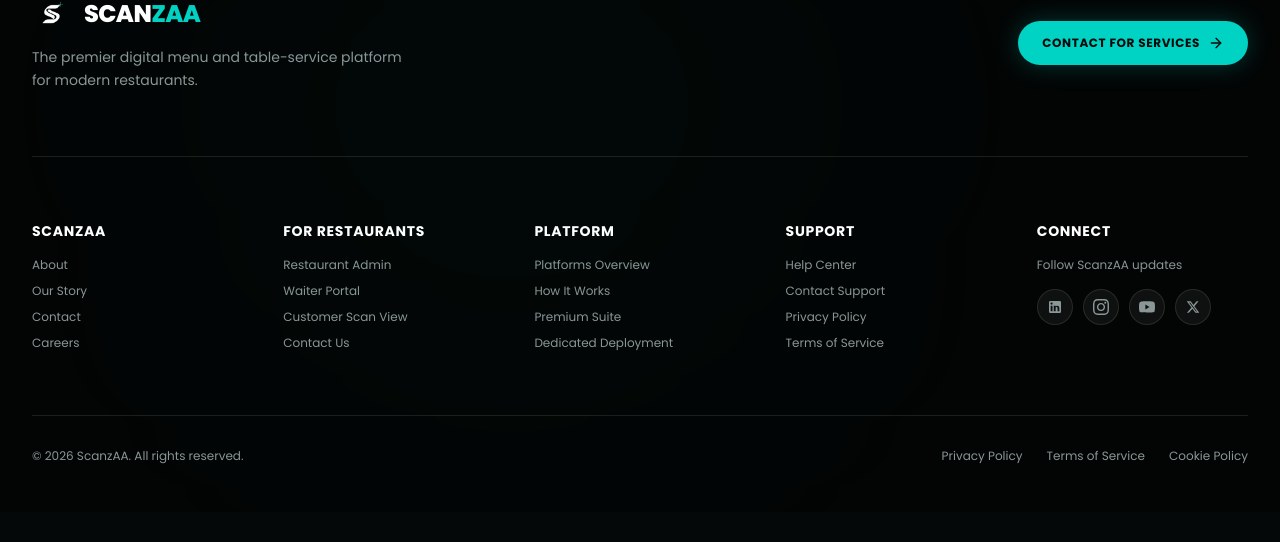
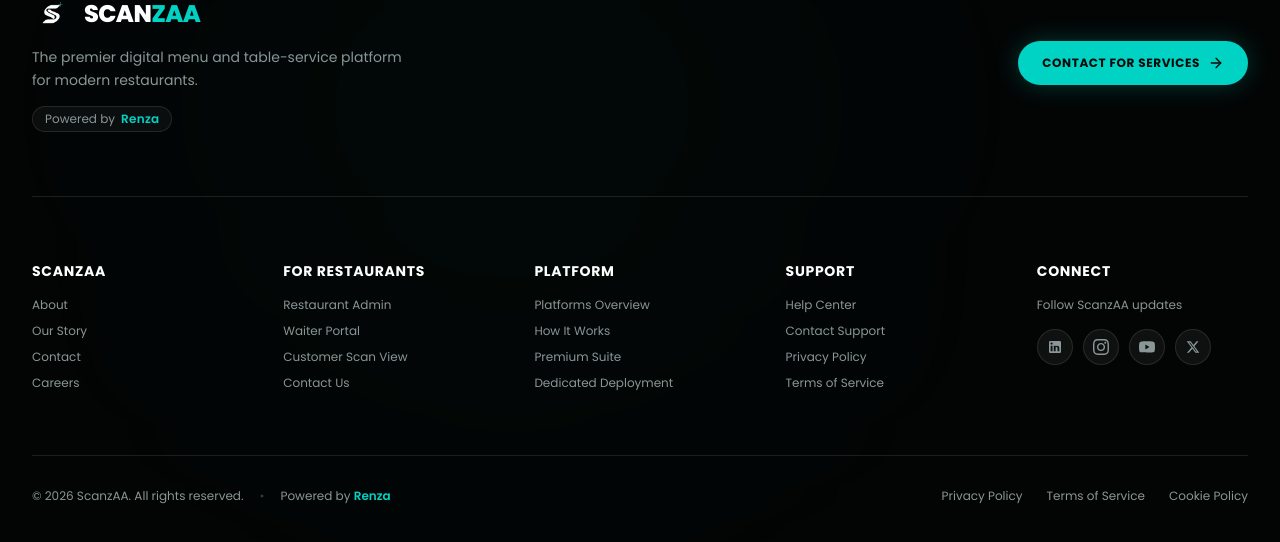
Before and after one commit to RenzaTech/Scanzaa_landing_page, a React (Vite) app in the folder Frontend/: page / in a window 1280 px wide. Shown: the part 6365-6907 px from the top of the page. Before the commit the page ends 6877 px from the top, so only its background shows below. Built offline with nearby package versions, Linux system fonts and the light colour scheme.

Commit message:
feat: add SplashScreen and Footer components

```diff
--- a/Frontend/src/components/Footer.jsx
+++ b/Frontend/src/components/Footer.jsx
@@ -59,6 +59,10 @@
             <p className="text-xs sm:text-sm text-[#8B9696] max-w-sm mt-3 leading-relaxed">
               The premier digital menu and table-service platform for modern restaurants.
             </p>
+            <div className="mt-3.5 inline-flex items-center gap-1.5 px-3 py-1 rounded-full bg-white/[0.04] border border-white/10 text-xs text-[#8B9696]">
+              <span>Powered by</span>
+              <span className="font-semibold text-[#00D2C4] tracking-wide">Renza</span>
+            </div>
           </div>
 
           <div>
@@ -163,8 +167,12 @@
 
         {/* Bottom Bar Divider & Copyright */}
         <div className="pt-8 border-t border-white/10 flex flex-col sm:flex-row items-center justify-between gap-4 text-xs text-[#8B9696]">
-          <div>
-            © 2026 ScanzAA. All rights reserved.
+          <div className="flex flex-col sm:flex-row items-center gap-2 sm:gap-4">
+            <span>© 2026 ScanzAA. All rights reserved.</span>
+            <span className="hidden sm:inline text-white/20">•</span>
+            <span>
+              Powered by <span className="font-semibold text-[#00D2C4]">Renza</span>
+            </span>
           </div>
           <div className="flex items-center gap-6">
             <a href="#" className="hover:text-white transition-colors">Privacy Policy</a>
--- a/Frontend/src/components/SplashScreen.jsx
+++ b/Frontend/src/components/SplashScreen.jsx
@@ -7,6 +7,7 @@
   const bgImgRef = useRef(null);
   const glowRef = useRef(null);
   const logoBoxRef = useRef(null);
+  const poweredRef = useRef(null);
 
   useEffect(() => {
     // 1. Lock scrolling during splash intro
@@ -36,6 +37,9 @@
 
       // Initial States
       gsap.set(logoBoxRef.current, { opacity: 0, scale: 0.75, y: 25 });
+      if (poweredRef.current) {
+        gsap.set(poweredRef.current, { opacity: 0, y: 15 });
+      }
       gsap.set(glowRef.current, { opacity: 0, scale: 0.7 });
       gsap.set(containerRef.current, { clipPath: 'circle(150% at 50% 50%)' });
       if (bgImgRef.current) {
@@ -68,6 +72,16 @@
         ease: 'power3.out'
       }, 0.2);
 
+      // 0.40s: "Powered by Renza" appears smoothly
+      if (poweredRef.current) {
+        tl.to(poweredRef.current, {
+          opacity: 1,
+          y: 0,
+          duration: 0.8,
+          ease: 'power3.out'
+        }, 0.4);
+      }
+
       // 0.80s: Turquoise Brand Activation Glow
       tl.to(glowRef.current, {
         opacity: 0.55,
@@ -85,6 +99,16 @@
 
       // 2.00s: Brand Hold
       tl.to({}, { duration: 1.5 }, 2.0);
+
+      // 3.15s: "Powered by Renza" dissolves before the logo flies to navbar
+      if (poweredRef.current) {
+        tl.to(poweredRef.current, {
+          opacity: 0,
+          y: -10,
+          duration: 0.35,
+          ease: 'power2.in'
+        }, 3.15);
+      }
 
       // 3.50s - 4.50s: Drive Animation to Top-Left Navbar Position & Video Reveal
       tl.to(logoBoxRef.current, {
@@ -145,6 +169,15 @@
           taglineText="SCAN  DISCOVER  DINE"
           className="filter drop-shadow-[0_0_40px_rgba(0,210,196,0.5)]"
         />
+        <div
+          ref={poweredRef}
+          className="mt-6 flex items-center gap-1.5 text-xs sm:text-sm font-medium tracking-[0.25em] text-[#8B9696] uppercase"
+        >
+          <span>Powered by</span>
+          <span className="font-bold text-[#00D2C4] tracking-[0.3em] drop-shadow-[0_0_12px_rgba(0,210,196,0.4)]">
+            Renza
+          </span>
+        </div>
       </div>
     </div>
   );
```
